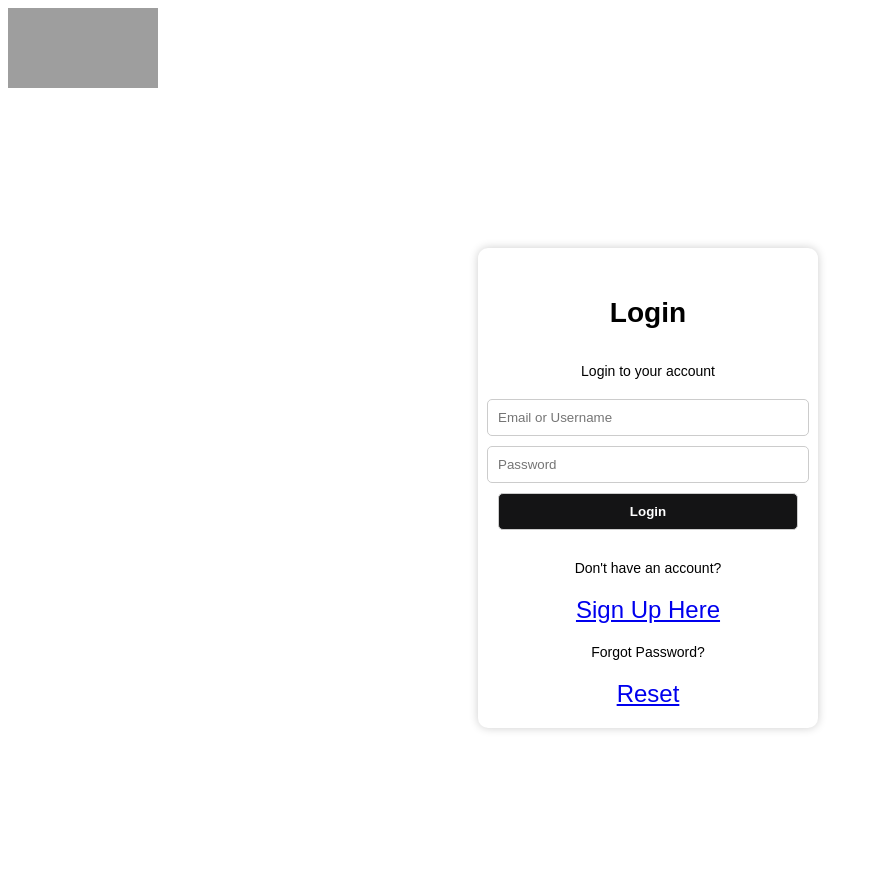
After one commit to misschiiff/Bloom9ja, a PHP site: page /login.html in a window 1280 px wide. The commit adds this page. Shown: the whole page, without its empty margins (0-876 px from the left). Run offline with PHP 8.4, Linux system fonts and the light colour scheme; grey boxes are pictures that could not be loaded.

Commit message:
login/sign up implemented

```diff
--- a/New.html
+++ b/New.html
@@ -41,6 +41,8 @@
                         <li><a href="featured.html">Featured</a></li>
                         <li><a href="New.html">New</a></li>
                         <li><a href="about.html">About</a></li>
+                        <li class="nav-button"><a href="#">Sign In</a></li>
+                        <li class="nav-button"><a href="#">Sign Up</a></li>
 
                     </ul>
                 </div>
--- a/about.html
+++ b/about.html
@@ -35,6 +35,8 @@
                         <li><a href="featured.html">Featured</a></li>
                         <li><a href="New.html">New</a></li>
                         <li><a href="about.html">About</a></li>
+                        <li class="nav-button"><a href="#">Sign In</a></li>
+                        <li class="nav-button"><a href="#">Sign Up</a></li>
 
                     </ul>
                 </div>
--- a/featured.html
+++ b/featured.html
@@ -35,6 +35,8 @@
                         <li><a href="work.html">Featured</a></li>
                         <li><a href="about.html">New</a></li>
                         <li><a href="contact.html">About</a></li>
+                        <li class="nav-button"><a href="#">Sign In</a></li>
+                        <li class="nav-button"><a href="#">Sign Up</a></li>
 
                     </ul>
                 </div>
--- a/index.css
+++ b/index.css
@@ -14,7 +14,8 @@ body {
 .logo {
     padding-top: 0px;
     padding-bottom: 0px;
-    margin-top: -15px;
+    margin-top: -10px;
+    margin-left: 5px;
 }
 
 .toggle-bars {
@@ -740,3 +741,239 @@ aside.related {
         //bottom: 10rem;
     }
 }
+
+
+/* Input Field Styles */
+
+input[type="text"],
+input[type="email"],
+input[type="password"] {
+    width: 100%;
+    padding: 10px;
+    margin-bottom: 15px;
+    border: 1px solid #ccc;
+    border-radius: 5px;
+}
+
+
+/* Label Styles */
+
+label {
+    display: block;
+    font-weight: bold;
+    margin-bottom: 5px;
+}
+
+
+/* Button Styles */
+
+button[type="submit"] {
+    background-color: #007bff;
+    color: #fff;
+    padding: 10px 20px;
+    border: none;
+    border-radius: 5px;
+    cursor: pointer;
+    font-weight: bold;
+}
+
+button[type="submit"]:hover {
+    background-color: #0056b3;
+}
+
+
+/* Form Container Styles */
+
+.form-container {
+    max-width: 400px;
+    margin: 0 auto;
+    padding: 20px;
+    background-color: #fff;
+    box-shadow: 0px 0px 10px rgba(0, 0, 0, 0.2);
+    border-radius: 10px;
+}
+
+
+/* Error Message Styles */
+
+.error-message {
+    color: #ff0000;
+    font-size: 14px;
+}
+
+
+/* CSS for smooth page transitions */
+
+.form-container {
+    transition: opacity 0.3s ease-in-out, transform 0.3s ease-in-out;
+}
+
+.hidden {
+    opacity: 0;
+    transform: translateY(-20px);
+}
+
+
+/* CSS for button hover effect */
+
+button[type="submit"] {
+    background-color: #141415;
+    color: #fff;
+    padding: 10px 20px;
+    border: none;
+    border-radius: 5px;
+    cursor: pointer;
+    font-weight: bold;
+    transition: background-color 0.3s ease-in-out;
+}
+
+button[type="submit"]:hover {
+    background-color: #3b7d3b;
+}
+
+
+/* CSS for fade-in animation */
+
+.fade-in {
+    opacity: 0;
+    animation: fadeIn 0.5s ease-in-out forwards;
+}
+
+@keyframes fadeIn {
+    from {
+        opacity: 0;
+    }
+    to {
+        opacity: 1;
+    }
+}
+
+
+/*  CSS for sliding effect */
+
+.slide-in {
+    transform: translateY(-100%);
+    animation: slideIn 0.5s ease-in-out forwards;
+}
+
+@keyframes slideIn {
+    from {
+        transform: translateY(-100%);
+    }
+    to {
+        transform: translateY(0);
+    }
+}
+
+
+/* CSS for a loading spinner */
+
+.loading-spinner {
+    border: 4px solid rgba(0, 0, 0, 0.1);
+    border-top: 4px solid #1b1b1c;
+    border-radius: 50%;
+    width: 20px;
+    height: 20px;
+    animation: spin 2s linear infinite;
+}
+
+@keyframes spin {
+    0% {
+        transform: rotate(0deg);
+    }
+    100% {
+        transform: rotate(360deg);
+    }
+}
+
+
+/* CSS for the navigation menu */
+
+
+/* CSS for the Sign In and Sign Up buttons */
+
+.nav-button {
+    margin-right: 10px;
+    margin-bottom: 10px;
+    height: auto;
+}
+
+.nav-button a {
+    background-color: #fff;
+    color: #1d1e1f;
+    padding: 5px 10px;
+    border-radius: 5px;
+    text-decoration: none;
+    font-weight: bold;
+    transition: background-color 0.3s ease-in-out, color 0.3s ease-in-out;
+}
+
+.nav-button a:hover {
+    background-color: #3b7d3b;
+    color: #fff;
+}
+
+
+/* CSS for the container */
+
+.container {
+    display: flex;
+    justify-content: center;
+    align-items: center;
+    height: 100vh;
+    /* Make the container full viewport height */
+}
+
+
+/* CSS for the cards */
+
+.card {
+    background-color: #fff;
+    box-shadow: 0px 0px 10px rgba(0, 0, 0, 0.2);
+    border-radius: 10px;
+    padding: 20px;
+    width: 300px;
+    /* Adjust the width as needed */
+    text-align: center;
+    margin: 10px;
+}
+
+
+/* CSS for form elements inside the cards */
+
+.card form {
+    display: flex;
+    flex-direction: column;
+    align-items: center;
+}
+
+.card h2 {
+    font-size: 24px;
+    margin-bottom: 20px;
+}
+
+.card input,
+.card button {
+    width: 100%;
+    padding: 10px;
+    margin-bottom: 10px;
+    border: 1px solid #ccc;
+    border-radius: 5px;
+}
+
+.card p {
+    font-size: 14px;
+}
+
+
+/* Media query for mobile devices */
+
+@media (max-width: 768px) {
+    .container {
+        flex-direction: column;
+    }
+    .card {
+        width: 80%;
+        /* Adjust the width for mobile devices */
+    }
+}
--- a/index.html
+++ b/index.html
@@ -39,6 +39,8 @@
                         <li><a href="featured.html">Featured</a></li>
                         <li><a href="New.html">New</a></li>
                         <li><a href="about.html">About</a></li>
+                        <li class="nav-button"><a href="login.html">Sign In</a></li>
+                        <li class="nav-button"><a href="register.html">Sign Up</a></li>
 
                     </ul>
                 </div>
--- /dev/null
+++ b/login.html
@@ -0,0 +1,33 @@
+<!DOCTYPE html>
+<html lang="en">
+
+<head>
+    <meta charset="UTF-8">
+    <meta name="viewport" content="width=device-width, initial-scale=1.0">
+    <title>Document</title>
+    <link rel="stylesheet" href="index.css">
+</head>
+
+<body>
+
+
+    <img src="https://i.ibb.co/5BmjzyS/IMG-4300.png" width="150px" height="80px" alt="Logo" />
+    <!-- login.html -->
+    <div class="container">
+        <div class="card">
+            <h3>Login</h3>
+            <p>Login to your account</p>
+            <form action="login.php" method="POST">
+                <input type="text" name="email_or_username" placeholder="Email or Username" required>
+                <input type="password" name="password" placeholder="Password" required>
+                <button type="submit">Login</button>
+            </form>
+            <p>Don't have an account? </p><a href="register.html">Sign Up Here</a>
+            <p>Forgot Password?</p>
+            <a href="reset-password.html">Reset</a>
+        </div>
+    </div>
+
+</body>
+
+</html>
--- a/music.html
+++ b/music.html
@@ -41,6 +41,8 @@
                         <li><a href="featured.html">Featured</a></li>
                         <li><a href="New.html">New</a></li>
                         <li><a href="about.html">About</a></li>
+                        <li class="nav-button"><a href="#">Sign In</a></li>
+                        <li class="nav-button"><a href="#">Sign Up</a></li>
 
                     </ul>
                 </div>
```
Also changed, not shown: activate_account.php (added, +7 -0 lines), comment-submission-script.php (+46 -0 lines), comment-table.sql (+8 -0 lines), dashbord.php (added, +13 -0 lines), forgot_password.html (added, +29 -0 lines), index.js (+11 -0 lines), login.php (added, +18 -0 lines), password-reset.php (added, +38 -0 lines), register.html (added, +31 -0 lines), register.php (added, +52 -0 lines), reset-password.html (added, +29 -0 lines).
